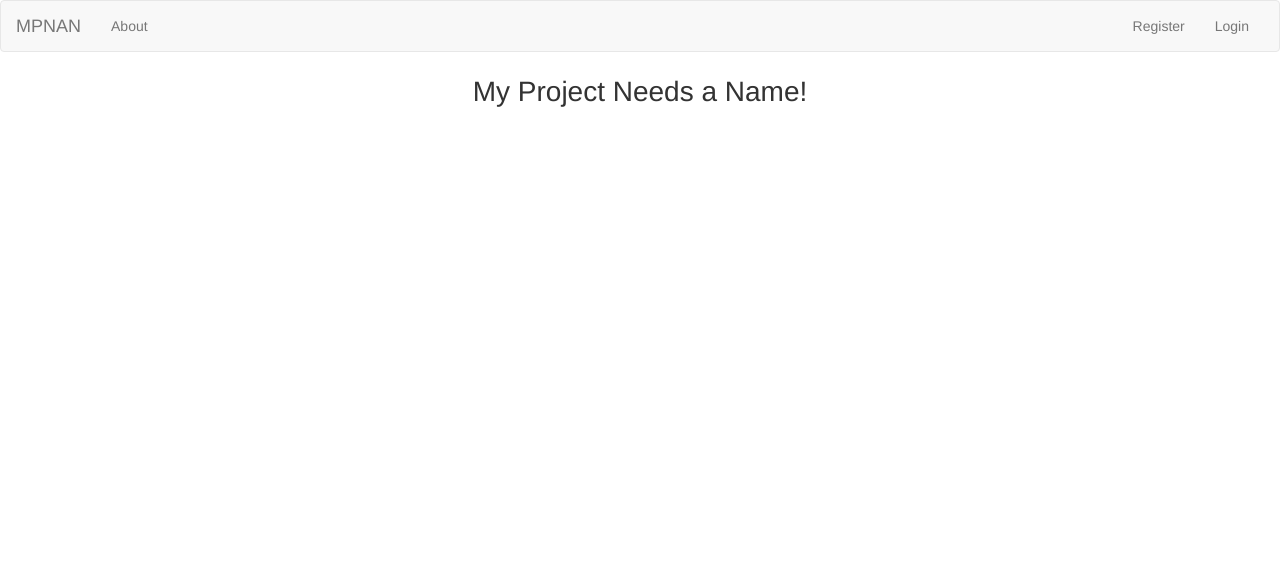
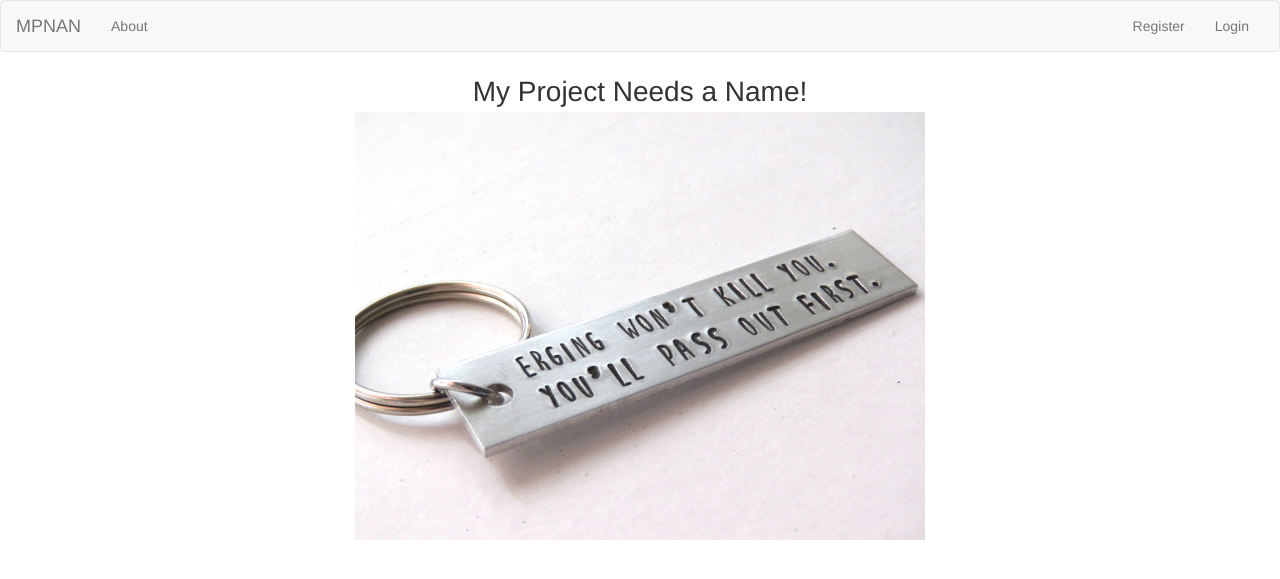
Before and after one commit to lobsterkatie/ErgLog, a Flask app: page / in a window 1280 px wide. Shown: the top 579 px of the page. Run offline with Flask 2, Linux system fonts and the light colour scheme; some libraries are stand-ins or nearby versions.

Commit message:
image added to homepage

```diff
--- a/static/css/stylesheet.css
+++ b/static/css/stylesheet.css
@@ -2,3 +2,7 @@
     text-align: center;
     font-size: 2em;
 }
+
+#homepage-image {
+    text-align: center;
+}
--- a/templates/home.html
+++ b/templates/home.html
@@ -3,7 +3,12 @@
 {% block title %}Welcome to MPNAN!{% endblock %}
 
 {% block body %}
-    <div class="col-xs-12 col-md-6 col-md-offset-3" id="homepage-title">
-        My Project Needs a Name!
+    <div class="row">
+        <div class="col-xs-12" id="homepage-title">
+            My Project Needs a Name!
+        </div>
+        <div class="col-xs-12" id="homepage-image">
+            <img src="static/img/erging-won't-kill-you.jpg">
+        </div>
     </div>
 {% endblock %}
```
Also changed, not shown: static/img/erging-won't-kill-you.jpg (added).
